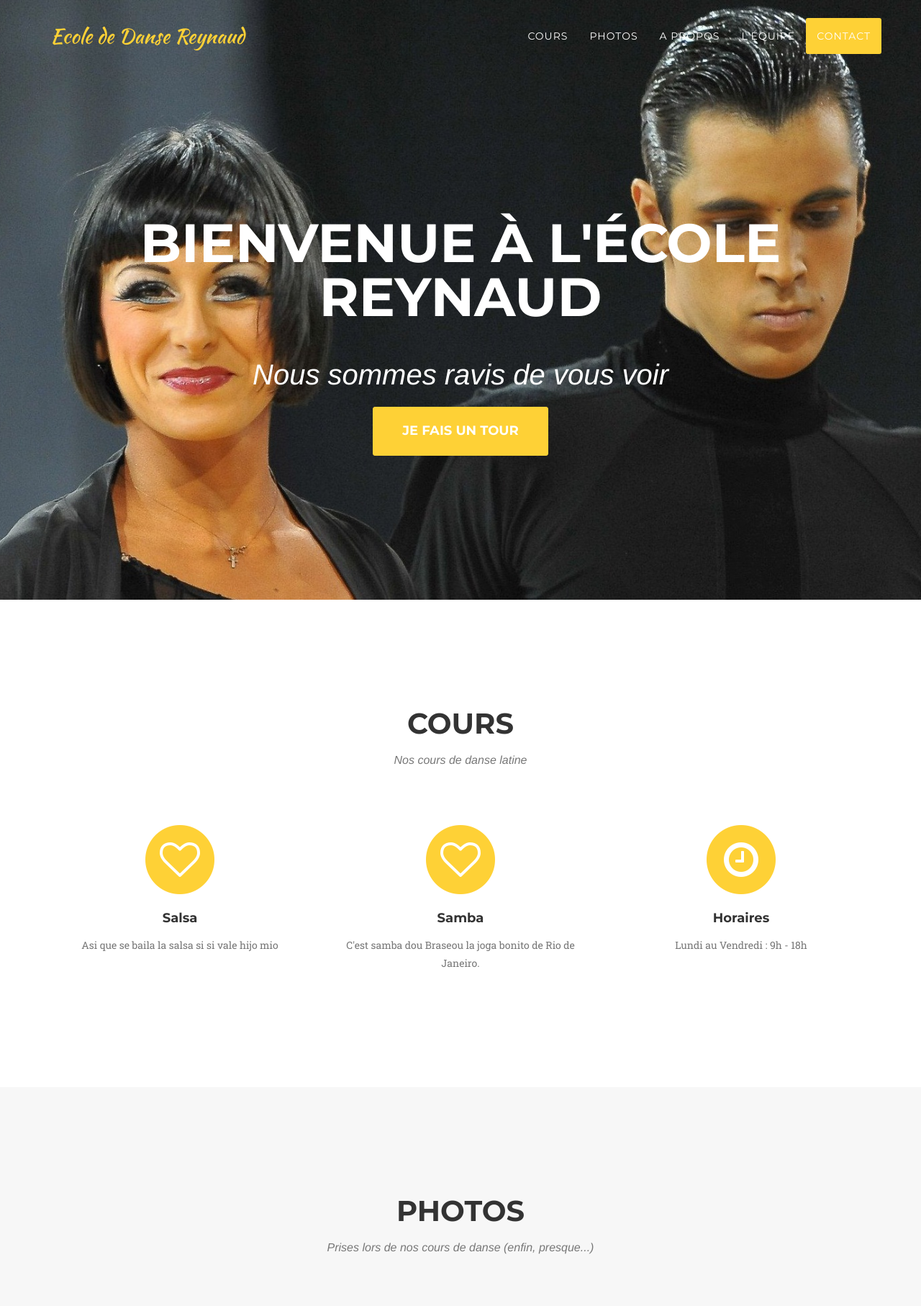
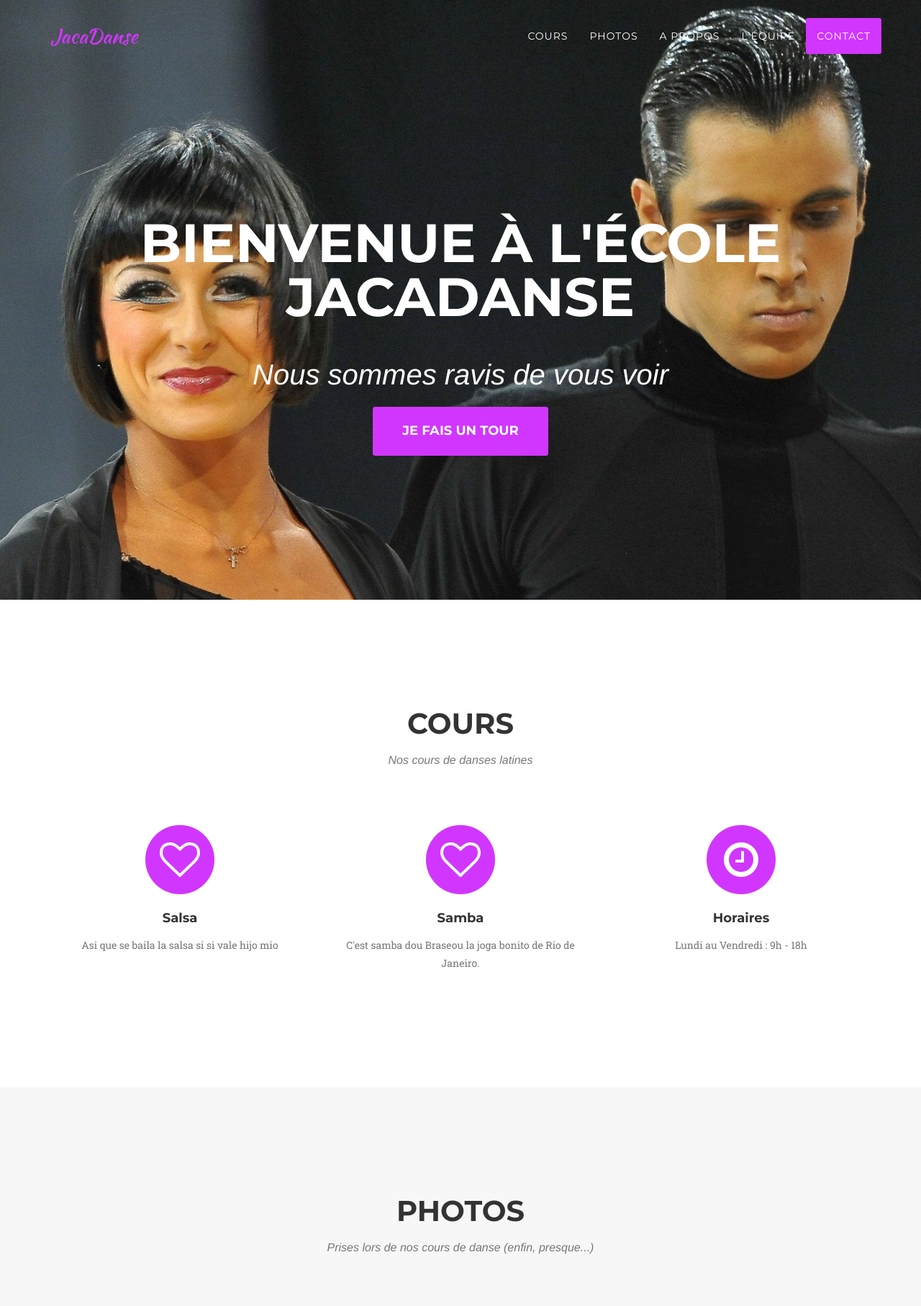
Before and after one commit to baptcomet/leonardo, a PHP site: page / in a window 1280 px wide. Shown: the top 1814 px of the page at 72% size. Run offline with PHP 8.4, Linux system fonts and the light colour scheme; some libraries are stand-ins or nearby versions; some web fonts are replaced.

Commit message:
JacaDanse + Rose

```diff
--- a/css/agency.css
+++ b/css/agency.css
@@ -14,7 +14,7 @@ body {
 }
 
 .text-primary {
-    color: #fed136;
+    color: #d136fe;
 }
 
 p {
@@ -35,14 +35,14 @@ a.active {
 }
 
 a {
-    color: #fed136;
+    color: #d136fe;
 }
 
 a:hover,
 a:focus,
 a:active,
 a.active {
-    color: #fec503;
+    color: #c503fe;
 }
 
 h1,
@@ -108,25 +108,25 @@ fieldset[disabled] .btn-primary:active,
 .btn-primary.disabled.active,
 .btn-primary[disabled].active,
 fieldset[disabled] .btn-primary.active {
-    border-color: #fed136;
-    background-color: #fed136;
+    border-color: #d136fe;
+    background-color: #d136fe;
 }
 
 .btn-primary .badge {
-    color: #fed136;
+    color: #d136fe;
     background-color: #fff;
 }
 
 .btn-xl {
     padding: 20px 40px;
-    border-color: #fed136;
+    border-color: #d136fe;
     border-radius: 3px;
     text-transform: uppercase;
     font-family: Montserrat,"Helvetica Neue",Helvetica,Arial,sans-serif;
     font-size: 18px;
     font-weight: 700;
     color: #fff;
-    background-color: #fed136;
+    background-color: #d136fe;
 }
 
 .btn-xl:hover,
@@ -176,14 +176,14 @@ fieldset[disabled] .btn-xl.active {
 
 .navbar-default .navbar-brand {
     font-family: "Kaushan Script","Helvetica Neue",Helvetica,Arial,cursive;
-    color: #fed136;
+    color: #d136fe;
 }
 
 .navbar-default .navbar-brand:hover,
 .navbar-default .navbar-brand:focus,
 .navbar-default .navbar-brand:active,
 .navbar-default .navbar-brand.active {
-    color: #fec503;
+    color: #c503fe;
 }
 
 .navbar-default .navbar-collapse {
@@ -215,19 +215,19 @@ fieldset[disabled] .btn-xl.active {
 .navbar-default .nav li a:hover,
 .navbar-default .nav li a:focus {
     outline: 0;
-    color: #fed136;
+    color: #d136fe;
 }
 
 .navbar-default .navbar-nav>.active>a {
     border-radius: 0;
     color: #fff;
-    background-color: #fed136;
+    background-color: #d136fe;
 }
 
 .navbar-default .navbar-nav>.active>a:hover,
 .navbar-default .navbar-nav>.active>a:focus {
     color: #fff;
-    background-color: #fec503;
+    background-color: #c503fe;
 }
 
 @media(min-width:768px) {
@@ -846,12 +846,12 @@ ul.social-buttons li a:active {
 
 ::-moz-selection {
     text-shadow: none;
-    background: #fed136;
+    background: #d136fe;
 }
 
 ::selection {
     text-shadow: none;
-    background: #fed136;
+    background: #d136fe;
 }
 
 img::selection {
@@ -863,5 +863,5 @@ img::-moz-selection {
 }
 
 body {
-    webkit-tap-highlight-color: #fed136;
+    webkit-tap-highlight-color: #d136fe;
 }
--- a/index.html
+++ b/index.html
@@ -9,7 +9,7 @@
     <meta name="description" content="">
     <meta name="author" content="">
 
-    <title>Ecole de Danse Reynaud</title>
+    <title>JacaDanse</title>
 
     <!-- Bootstrap Core CSS -->
     <link href="css/bootstrap.min.css" rel="stylesheet">
@@ -46,7 +46,7 @@
                     <span class="icon-bar"></span>
                     <span class="icon-bar"></span>
                 </button>
-                <a class="navbar-brand page-scroll" href="#page-top">Ecole de Danse Reynaud</a>
+                <a class="navbar-brand page-scroll" href="#page-top">JacaDanse</a>
             </div>
 
             <!-- Collect the nav links, forms, and other content for toggling -->
@@ -81,7 +81,7 @@
     <header>
         <div class="container">
             <div class="intro-text">
-                <div class="intro-heading">Bienvenue à l'école Reynaud</div>
+                <div class="intro-heading">Bienvenue à l'école JacaDanse</div>
                 <div class="intro-lead-in">Nous sommes ravis de vous voir</div>
                 <a href="#services" class="page-scroll btn btn-xl">Je fais un tour</a>
             </div>
@@ -94,7 +94,7 @@
             <div class="row">
                 <div class="col-lg-12 text-center">
                     <h2 class="section-heading">Cours</h2>
-                    <h3 class="section-subheading text-muted">Nos cours de danse latine</h3>
+                    <h3 class="section-subheading text-muted">Nos cours de danses latines</h3>
                 </div>
             </div>
             <div class="row text-center">
```
Also changed, not shown: other parts of css/agency.css (+16 -16 lines).
